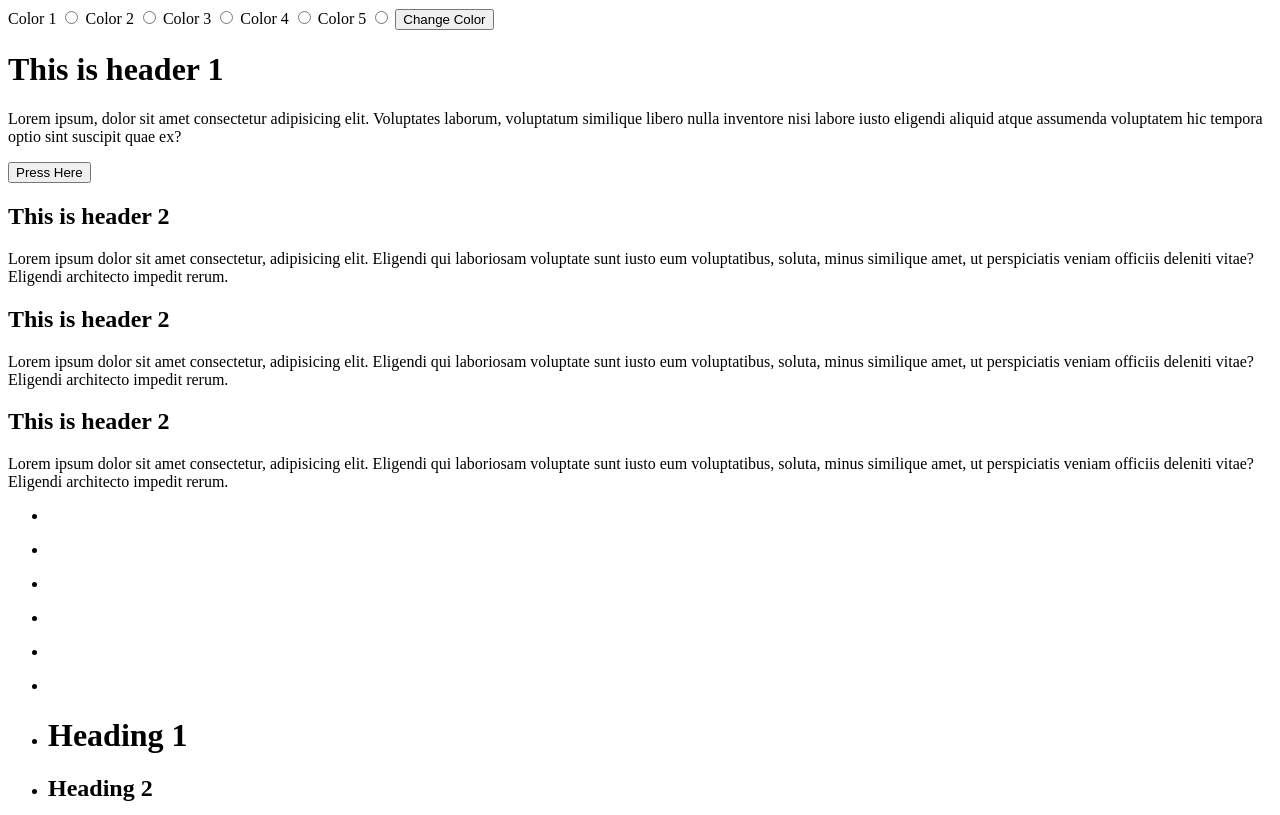
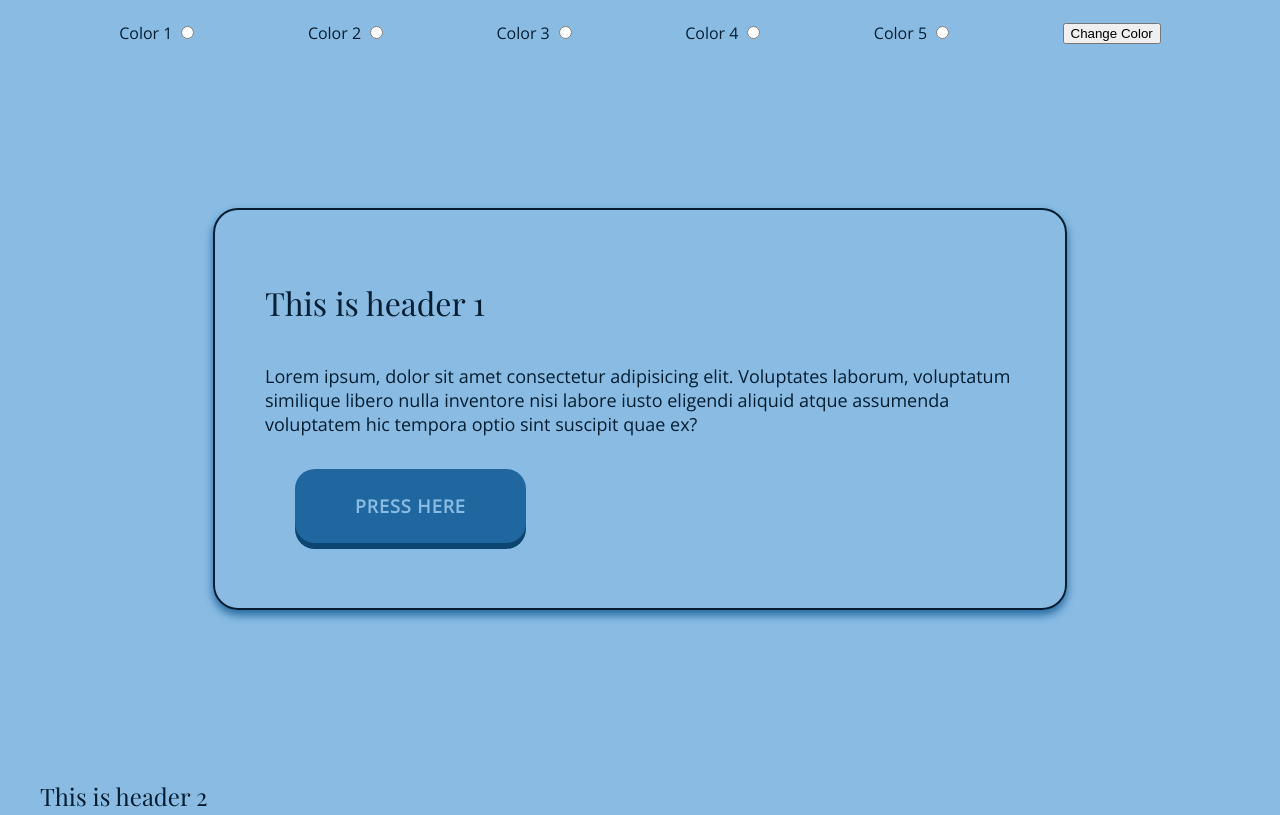
Before and after one commit to Jordanwbutterwick/stylepickr, a plain HTML site: page index.html in a window 1280 px wide. Shown: the top 815 px of the page. Drawn offline with nearby package versions, Linux system fonts and the light colour scheme.

Commit message:
adding css variables and other styles

```diff
--- a/index.html
+++ b/index.html
@@ -1,27 +1,41 @@
 <!DOCTYPE html>
 <html lang="en">
   <head>
+    <link
+      href="https://fonts.googleapis.com/css?family=Open+Sans|Playfair+Display:400,700"
+      rel="stylesheet"
+    />
     <meta charset="UTF-8" />
     <meta name="viewport" content="width=device-width, initial-scale=1.0" />
     <meta http-equiv="X-UA-Compatible" content="ie=edge" />
+
+    <link id="layout" rel="stylesheet" href="./styles/layout.css" />
+    <link rel="stylesheet" href="./styles/color1.css" />
     <title>stylepickr</title>
   </head>
   <body>
     <header>
       <nav>
-        <form action="" name="colorchange">
-          <label for="color1">Color 1</label>
-          <input type="radio" name="colors" id="color1" />
-          <label for="color2">Color 2</label>
-          <input type="radio" name="colors" id="color2" />
-          <label for="color3">Color 3</label>
-          <input type="radio" name="colors" id="color3" />
-          <label for="color4">Color 4</label>
-          <input type="radio" name="colors" id="color4" />
-          <label for="color5">Color 5</label>
-          <input type="radio" name="colors" id="color5" />
-          <input type="submit" value="Change Color" name="submit" />
-        </form>
+        <div class="nav-bar">
+          <form action="" name="colorchange" class="nav-form">
+            <div class="form-item">
+              <label for="color1">Color 1</label> <input type="radio" name="colors" id="color1" />
+            </div>
+            <div class="form-item">
+              <label for="color2">Color 2</label> <input type="radio" name="colors" id="color2" />
+            </div>
+            <div class="form-item">
+              <label for="color3">Color 3</label> <input type="radio" name="colors" id="color3" />
+            </div>
+            <div class="form-item">
+              <label for="color4">Color 4</label> <input type="radio" name="colors" id="color4" />
+            </div>
+            <div class="form-item">
+              <label for="color5">Color 5</label> <input type="radio" name="colors" id="color5" />
+            </div>
+            <input type="submit" value="Change Color" name="submit" />
+          </form>
+        </div>
       </nav>
     </header>
     <main>
@@ -35,7 +49,7 @@
             similique libero nulla inventore nisi labore iusto eligendi aliquid atque assumenda
             voluptatem hic tempora optio sint suscipit quae ex?
           </p>
-          <button>Press Here</button>
+          <button class="btn btn-1">Press Here</button>
         </div>
         <div class="row">
           <div class="card">
@@ -110,5 +124,6 @@
         <li><a href="htttps://donate.jordanwb.design">Donate</a></li>
       </ul>
     </footer>
+    <script src="./scripts/scripts.js"></script>
   </body>
 </html>
--- a/styles/color1.css
+++ b/styles/color1.css
@@ -1,4 +1,12 @@
 /* Main Primary color */
+
+:root {
+  --primary-color: rgba(31, 103, 158, 1);
+  --light-color: rgba(138, 188, 227, 1);
+  --secondary-color: rgba(71, 136, 186, 1);
+  --terniary-color: rgba(12, 69, 112, 1);
+  --dark-color: rgba(2, 29, 49, 1);
+}
 
 .color-primary {
   color: #1f679e;
@@ -20,3 +28,47 @@
   color: #021d31;
   color: rgba(2, 29, 49, 1);
 }
+
+.btn-1 {
+  background: var(--primary-color);
+  color: var(--light-color);
+  box-shadow: 0 6px var(--terniary-color);
+  -webkit-transition: none;
+  -moz-transition: none;
+  transition: none;
+}
+
+.btn-1:hover {
+  box-shadow: 0 4px var(--terniary-color);
+  top: 2px;
+}
+
+.btn-1:active {
+  box-shadow: 0 0 var(--terniary-color);
+  top: 6px;
+}
+
+p,
+h1,
+h2,
+h3,
+h4,
+h5,
+a,
+caption,
+label {
+  color: var(--dark-color);
+}
+
+body {
+  background-color: var(--light-color);
+}
+
+a:hover {
+  color: var(--terniary-color);
+}
+
+.hero {
+  border: solid 2px var(--dark-color);
+  box-shadow: 0 5px 10px var(--primary-color);
+}
--- a/styles/layout.css
+++ b/styles/layout.css
@@ -0,0 +1,94 @@
+h1,
+h2,
+h3,
+h4,
+h5 {
+  font-family: "Playfair Display";
+  font-weight: 400;
+}
+
+p,
+a,
+button,
+li,
+caption,
+label {
+  font-family: "Open Sans";
+}
+
+p {
+  font-size: 18px;
+}
+
+caption {
+  font-size: 14px;
+}
+
+a {
+  font-size: 18px;
+}
+
+button {
+  font-size: 18px;
+}
+
+ul {
+  list-style-type: none;
+}
+
+.content {
+  max-width: 1200px;
+  margin: auto;
+  display: flex;
+  flex-direction: column;
+  align-items: center;
+}
+
+.hero {
+  max-width: 750px;
+  display: flex;
+  flex-direction: column;
+  align-items: flex-start;
+  border-radius: 25px;
+  margin: 150px;
+  padding: 50px;
+}
+
+.nav-bar {
+  width: 90vw;
+  margin: auto;
+  height: 50px;
+  display: flex;
+  justify-content: center;
+}
+
+.nav-form {
+  width: 100%;
+  height: 50px;
+  display: flex;
+  flex-direction: row;
+  justify-content: space-around;
+  align-items: center;
+}
+
+@media (max-width: 600px) {
+}
+
+/* taken from https://tympanus.net/Development/CreativeButtons/*/
+.btn {
+  border: none;
+  border-radius: 20px;
+  background: none;
+  cursor: pointer;
+  padding: 25px 60px;
+  display: inline-block;
+  margin: 15px 30px;
+  text-transform: uppercase;
+  letter-spacing: 1px;
+  font-weight: 700;
+  outline: none;
+  position: relative;
+  -webkit-transition: all 0.3s;
+  -moz-transition: all 0.3s;
+  transition: all 0.3s;
+}
```
Also changed, not shown: scripts/scripts.js (added).
